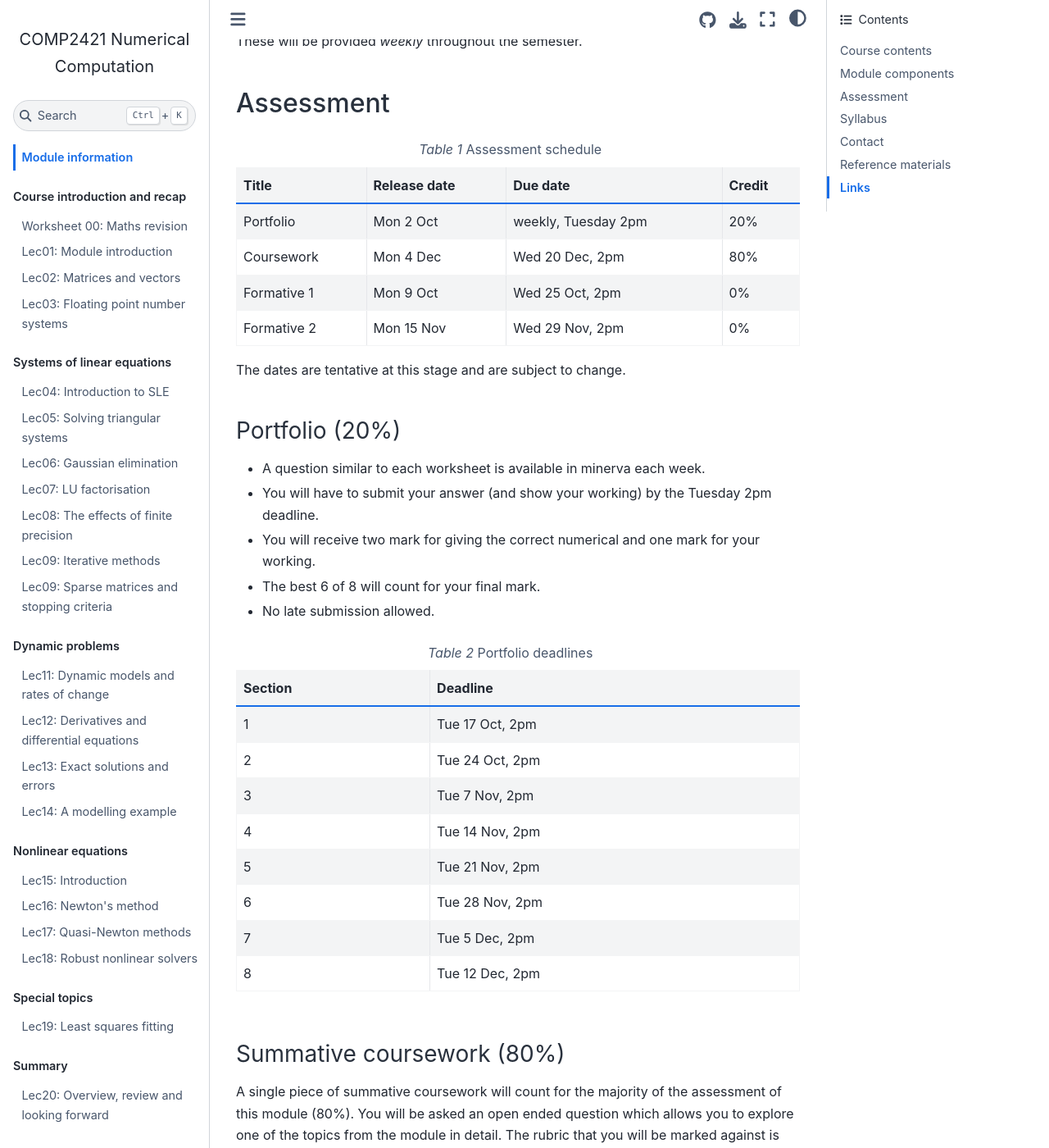
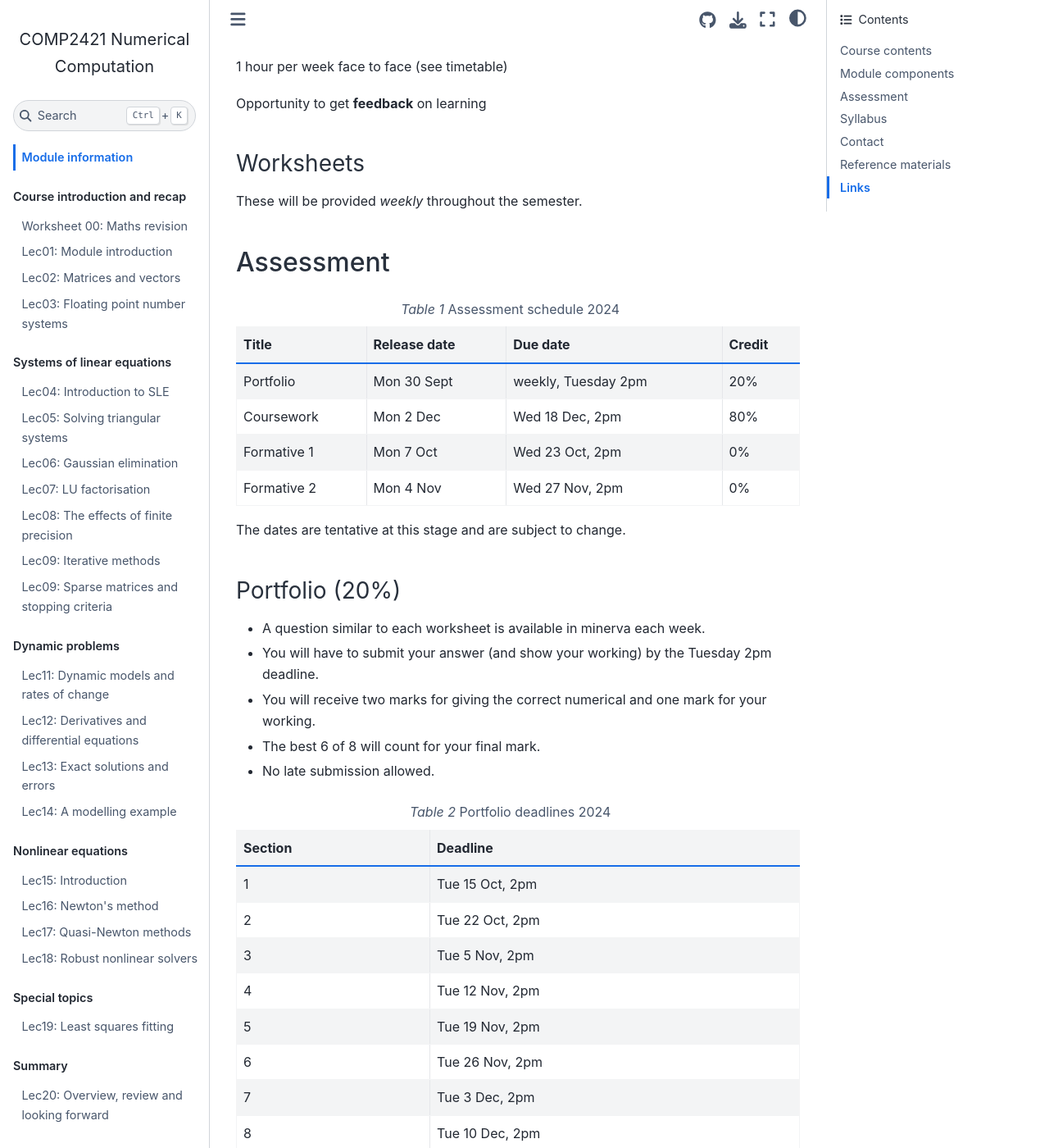
Before and after one commit to uol-soc-teachingrepos/COMP2421-Numerical-Computation, a Jupyter Book: the page built from index.md, in a window 1280 px wide and 1400 px high, scrolled down 1138 px. Shown: the whole window at 82% size. Built offline with Jupyter Book 1.0.4 settings and Sphinx 7.4.7 and the Sphinx Book theme 1.1.4, drawn with Linux system fonts in a browser that asks for light colours; pages that are not in the unit, such as notebooks, are missing from menus; some of the changed text lies outside the part shown.

Commit message:
index: update dates for new year

````diff
--- a/index.md
+++ b/index.md
@@ -5,14 +5,16 @@ title: COMP2421 Numerical computation
 
 **All dates below are subject to change.**
 
-Module leader
-:   Dr Thomas Ranner (Tom)
+Module staff:
 
-Email
-:   T.Ranner@leeds.ac.uk
+```{table}
+||||
+|-|-|-|
+| Dr Thomas Ranner (Tom, he/him) | T.Ranner@leeds.ac.uk | Module leader |
+| Dr Yongxing Wang (Yongxing, he/him) | Y.Wang3@leeds.ac.uk | Lecturer |
+```
 
-Teams group
-:   [23/24(1) COMP2421 Numerical Computation (32879)](https://teams.microsoft.com/l/channel/19%3ahUoIeRn2EblWvdn-NlrtZh8E1zp4H5ax9sZ50Y8gj5o1%40thread.tacv2/General?groupId=6940f84b-cee2-4092-a9b8-314aeca01445&tenantId=bdeaeda8-c81d-45ce-863e-5232a535b7cb)
+Support for the module is provided through MS Teams. The teams group for this module is: [24/25(1) COMP2421 Numerical Computation (32879)]( https://teams.microsoft.com/l/team/19%3AebIX8peFnpoOnsp7izNiFJpuIXCN_9tdr9SP6LcRlq01%40thread.tacv2/conversations?groupId=ee227b6d-4176-427d-a494-11d538f55a5a&tenantId=bdeaeda8-c81d-45ce-863e-5232a535b7cb)
 
 ## Course contents
 
@@ -30,8 +32,12 @@ Teams group
 
 2 hours per week
 
-- Thursdays at 12:00
-- Fridays at 11:00
+```{table}
+| Day | Time | Room |
+|-|-|-|
+| Mondays | 10:00-11:00 | Conference Auditorium 1 (GM.03) |
+| Thursdays | 14:00-15:00 | Conference Auditorium 1 (GM.03) |
+```
 
 ### Tutorials
 
@@ -45,13 +51,13 @@ These will be provided *weekly* throughout the semester.
 
 ## Assessment
 
-```{table} Assessment schedule
+```{table} Assessment schedule 2024
 | Title       | Release date | Due date             | Credit |
 |-------------|--------------|----------------------|--------|
-| Portfolio   | Mon 2 Oct    | weekly, Tuesday 2pm  | 20%    |
-| Coursework  | Mon 4 Dec    | Wed 20 Dec, 2pm      | 80%    |
-| Formative 1 | Mon 9 Oct    | Wed 25 Oct, 2pm      | 0%     |
-| Formative 2 | Mon  15 Nov  | Wed 29 Nov, 2pm      | 0%     |
+| Portfolio   | Mon 30 Sept  | weekly, Tuesday 2pm  | 20%    |
+| Coursework  | Mon 2 Dec    | Wed 18 Dec, 2pm      | 80%    |
+| Formative 1 | Mon 7 Oct    | Wed 23 Oct, 2pm      | 0%     |
+| Formative 2 | Mon 4 Nov    | Wed 27 Nov, 2pm      | 0%     |
 ```
 
  The dates are tentative at this stage and are subject to change.
@@ -60,22 +66,22 @@ These will be provided *weekly* throughout the semester.
 
 - A question similar to each worksheet is available in minerva each week.
 - You will have to submit your answer (and show your working) by the Tuesday 2pm deadline.
-- You will receive two mark for giving the correct numerical and one mark for your working.
+- You will receive two marks for giving the correct numerical and one mark for your working.
 - The best 6 of 8 will count for your final mark.
 - No late submission allowed.
 
-```{table} Portfolio deadlines
+```{table} Portfolio deadlines 2024
 
 | Section | Deadline         |
 |---------|------------------|
-| 1       | Tue 17 Oct, 2pm  |
-| 2       | Tue 24 Oct, 2pm  |
-| 3       | Tue 7 Nov, 2pm   |
-| 4       | Tue 14 Nov, 2pm  |
-| 5       | Tue 21 Nov, 2pm  |
-| 6       | Tue 28 Nov, 2pm  |
-| 7       | Tue 5 Dec, 2pm   |
-| 8       | Tue 12 Dec, 2pm  |
+| 1       | Tue 15 Oct, 2pm  |
+| 2       | Tue 22 Oct, 2pm  |
+| 3       | Tue 5 Nov, 2pm   |
+| 4       | Tue 12 Nov, 2pm  |
+| 5       | Tue 19 Nov, 2pm  |
+| 6       | Tue 26 Nov, 2pm  |
+| 7       | Tue 3 Dec, 2pm   |
+| 8       | Tue 10 Dec, 2pm  |
 ```
 
 ### Summative coursework (80%)
@@ -166,5 +172,5 @@ The programming for this module will be carried out using `python3`.
 
 -   Module catalogue:
 
-	- COMP2421 <https://webprod3.leeds.ac.uk/catalogue/dynmodules.asp?Y=202324&M=COMP-2421>\
-    - XJCO2421 <https://webprod3.leeds.ac.uk/catalogue/dynmodules.asp?Y=202324&M=XJCO-2421>
+	- COMP2421 <https://webprod3.leeds.ac.uk/catalogue/dynmodules.asp?Y=202425&M=COMP-2421>\
+    - XJCO2421 <https://webprod3.leeds.ac.uk/catalogue/dynmodules.asp?Y=202425&M=XJCO-2421>
````
Also changed, not shown: other parts of index.md (+1 -1 lines).
